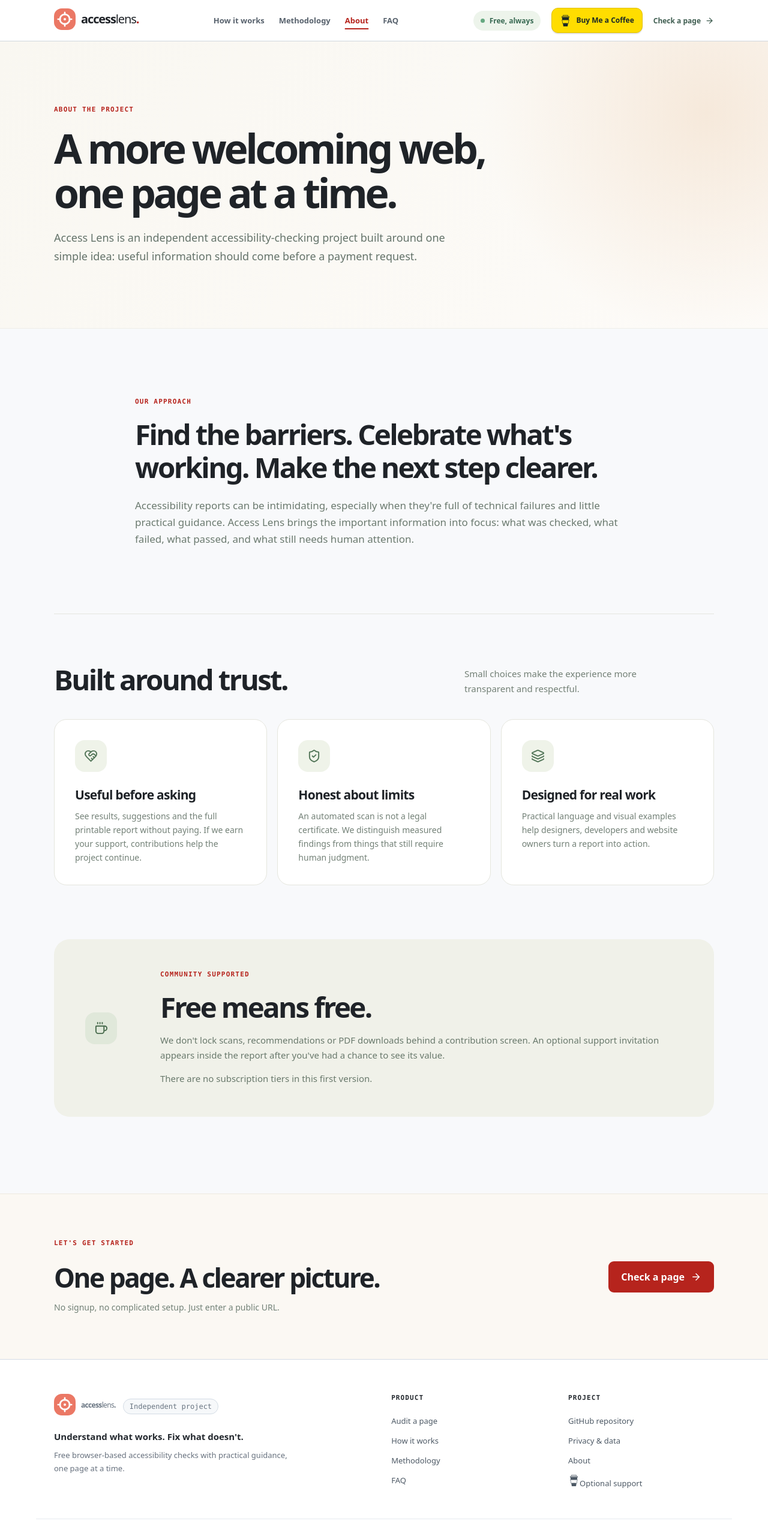
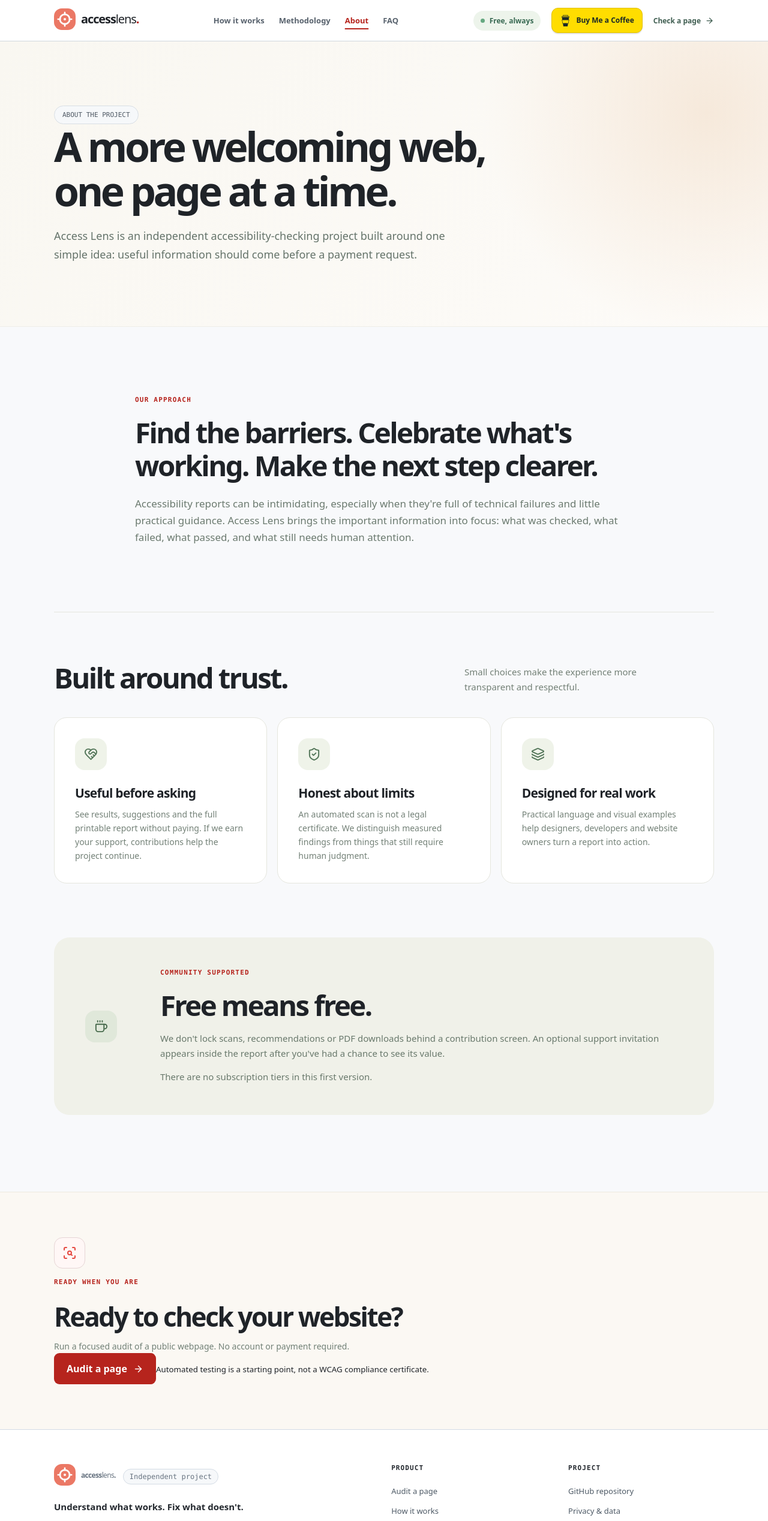
Before and after one commit to dionpram/A11Ylens, a Next.js app: page /about in a window 1280 px wide. Shown: the top 2536 px of the page at 60% size. Built offline with nearby package versions, Linux system fonts and the light colour scheme.

Commit message:
style: unify informational pages with Stitch page hero and closing panel

```diff
--- a/components/InfoLayout.tsx
+++ b/components/InfoLayout.tsx
@@ -1,4 +1,4 @@
-import { ArrowRight } from "lucide-react";
+import { ArrowRight, ScanSearch } from "lucide-react";
 import Link from "next/link";
 import type { ReactNode } from "react";
 import SiteHeader from "@/components/SiteHeader";
@@ -7,10 +7,10 @@ import SiteFooter from "@/components/SiteFooter";
 export function InfoLayout({ eyebrow, title, intro, children }: { eyebrow: string; title: string; intro: string; children: ReactNode }) {
   return <>
     <SiteHeader />
-    <main id="main-content" className="info-main">
-      <section className="info-hero"><div className="container info-hero-inner"><span className="section-kicker">{eyebrow}</span><h1>{title}</h1><p>{intro}</p></div></section>
-      <div className="container info-content">{children}</div>
-      <section className="info-final"><div className="container info-final-inner"><div><span className="section-kicker">LET'S GET STARTED</span><h2>One page. A clearer picture.</h2><p>No signup, no complicated setup. Just enter a public URL.</p></div><Link href="/" className="button button-coral">Check a page <ArrowRight size={18} aria-hidden="true"/></Link></div></section>
+    <main id="main-content" className="info-main stitch-info-main">
+      <section className="info-hero stitch-info-hero"><div className="container info-hero-inner"><span className="stitch-terminal-label">{eyebrow}</span><h1>{title}</h1><p>{intro}</p></div></section>
+      <div className="container info-content stitch-info-content">{children}</div>
+      <section className="info-final stitch-info-final"><div className="container"><div className="stitch-info-final-card"><span className="stitch-bottom-icon"><ScanSearch size={24} aria-hidden="true"/></span><span className="section-kicker">READY WHEN YOU ARE</span><h2>Ready to check your website?</h2><p>Run a focused audit of a public webpage. No account or payment required.</p><Link href="/" className="button button-coral">Audit a page <ArrowRight size={17} aria-hidden="true"/></Link><small>Automated testing is a starting point, not a WCAG compliance certificate.</small></div></div></section>
     </main>
     <SiteFooter />
   </>;
```
